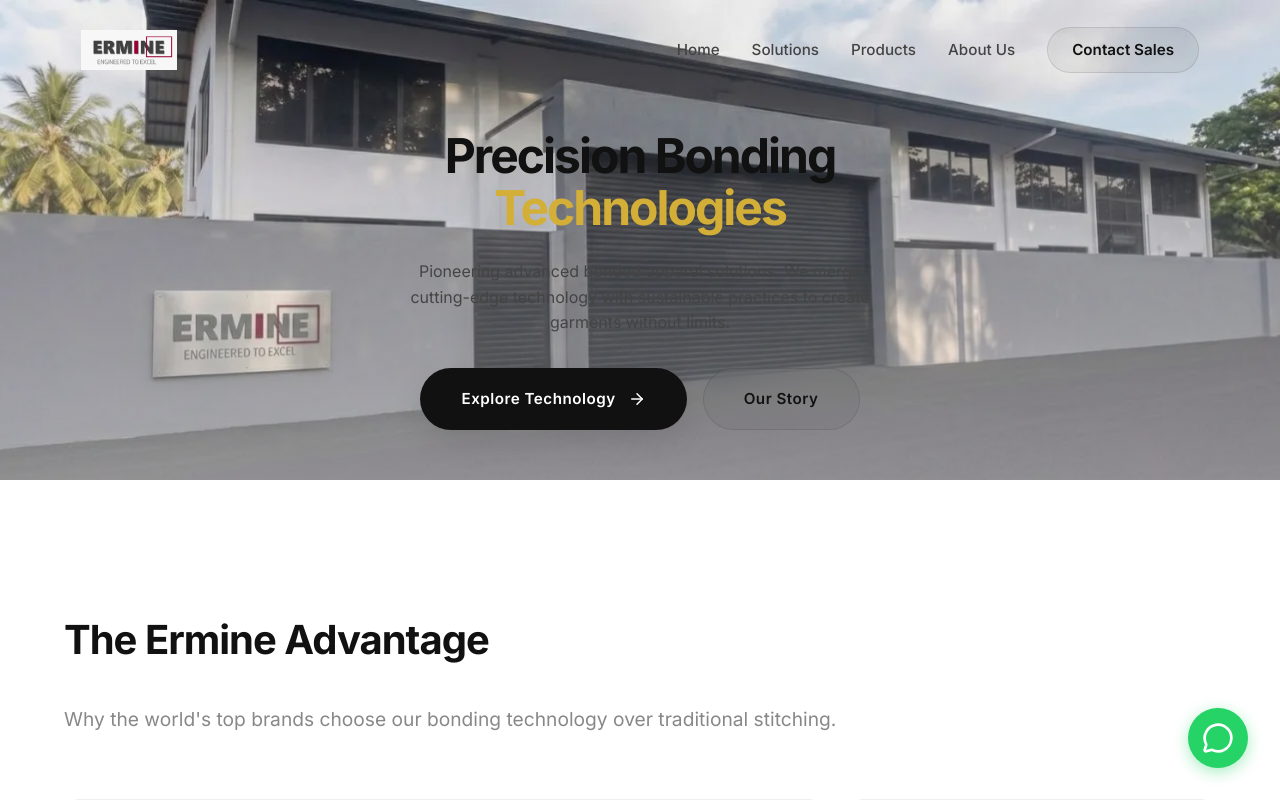
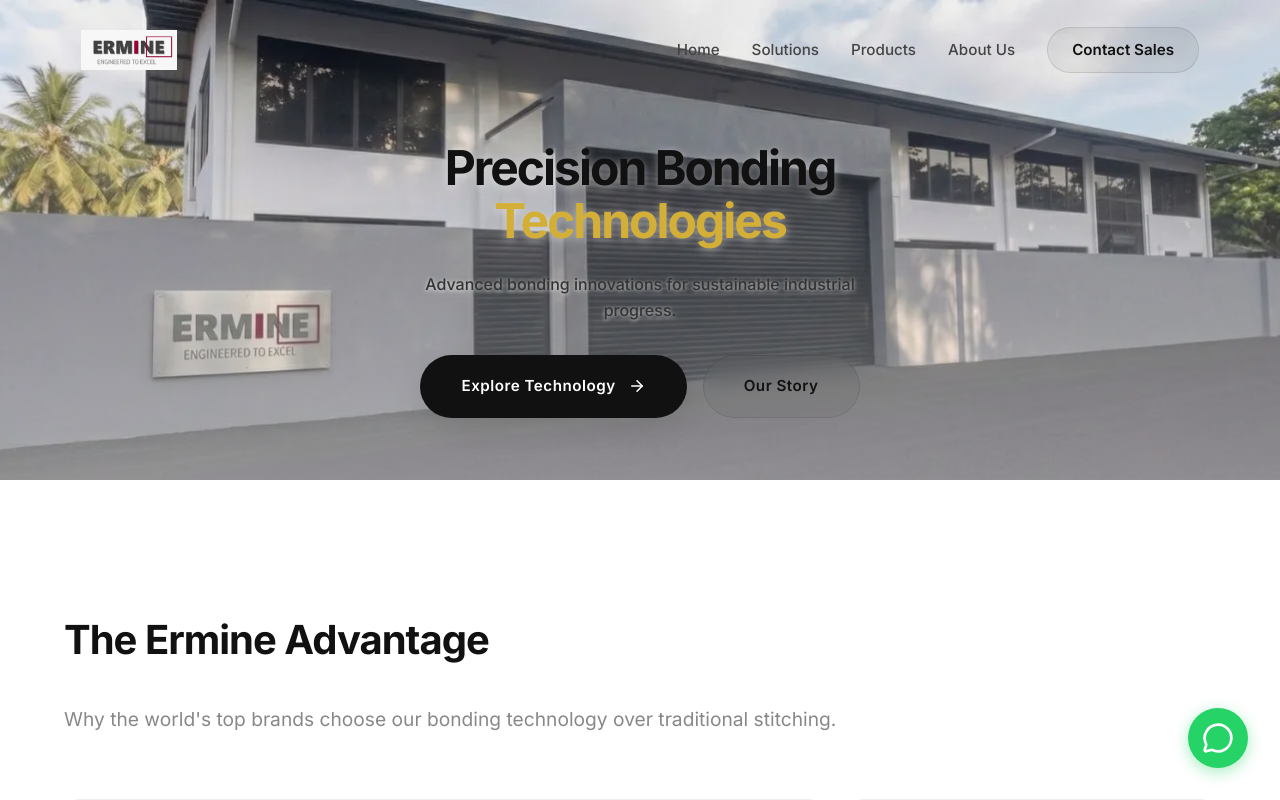
Before and after one commit to AMGRPrabhatha/ermine, a React (Vite) app: page / in a window 1280 px wide. Shown: the top 800 px of the page. Built offline with nearby package versions, Linux system fonts and the light colour scheme; a web font is replaced by a local one.

Commit message:
Design: Improve hero text readability with shadows and weight

```diff
--- a/src/pages/Home.css
+++ b/src/pages/Home.css
@@ -116,14 +116,17 @@
   color: #111;
   letter-spacing: -2px;
   margin-bottom: 1.5rem;
+  text-shadow: 0 2px 10px rgba(255, 255, 255, 0.5);
 }
 
 .hero-description {
   font-size: 1rem;
-  color: #444;
+  color: #333;
   line-height: 1.6;
   max-width: 500px;
   margin-bottom: 2rem;
+  text-shadow: 0 1px 4px rgba(255, 255, 255, 0.8);
+  font-weight: 500;
 }
 
 .hero-cta-group {
--- a/src/pages/Home.jsx
+++ b/src/pages/Home.jsx
@@ -40,7 +40,7 @@
               Precision Bonding <br/> <span className="text-accent">Technologies </span>
             </h1>
             <p className="hero-description mx-auto">
-              Pioneering advanced bonded apparel solutions. We merge cutting-edge technology with sustainable practices to create garments without limits.
+            Advanced bonding innovations for sustainable industrial progress.
             </p>
             <div className="hero-cta-group justify-center">
               <Link to="/solutions" className="btn-modern btn-primary-modern">
```
